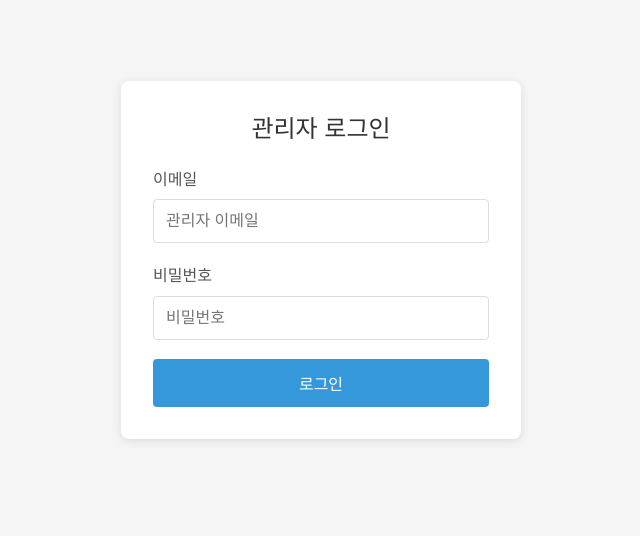
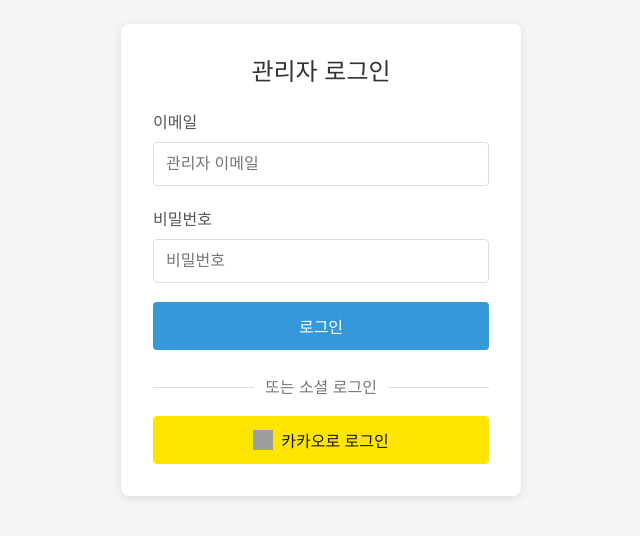
Before and after one commit to tangible-idea/SocialingTeaser, a Vue app: page /login in a window 1280 px wide. Shown: the part 140-676 px from the top of the page, without its empty margins (319-959 px from the left). Built offline with nearby package versions, Linux system fonts and the light colour scheme; no server answers; grey boxes are pictures that could not be loaded.

Commit message:
feat: add Kakao social login functionality with OAuth callback handling

```diff
--- a/src/router/index.js
+++ b/src/router/index.js
@@ -40,6 +40,11 @@ const routes = [
     path: '/submitted',
     name: 'Submitted',
     component: SubmittedPage
+  },
+  {
+    path: '/auth/callback',
+    name: 'AuthCallback',
+    component: () => import('../views/AuthCallback.vue')
   }
 ]
 
--- /dev/null
+++ b/src/views/AuthCallback.vue
@@ -0,0 +1,74 @@
+<template>
+  <div class="callback-container">
+    <div class="loader"></div>
+    <p>인증 처리 중입니다...</p>
+  </div>
+</template>
+
+<script>
+import { onMounted } from 'vue'
+import { useRouter } from 'vue-router'
+import supabase from '../supabase'
+
+export default {
+  name: 'AuthCallback',
+  setup() {
+    const router = useRouter()
+
+    onMounted(async () => {
+      try {
+        // 소셜 로그인 완료 후 세션 처리
+        const { data, error } = await supabase.auth.getSession()
+
+        if (error) {
+          console.error('인증 오류:', error.message)
+          router.push('/login')
+        } else if (data?.session) {
+          // 관리자 계정인지 확인하는 로직 필요
+          // 예시: 관리자 테이블/필드 확인 또는 특정 이메일 도메인 확인
+          console.log('로그인 성공:', data.session.user)
+          router.push('/admin')
+        } else {
+          router.push('/login')
+        }
+      } catch (err) {
+        console.error('인증 처리 중 오류 발생:', err)
+        router.push('/login')
+      }
+    })
+
+    return {}
+  }
+}
+</script>
+
+<style scoped>
+.callback-container {
+  display: flex;
+  flex-direction: column;
+  justify-content: center;
+  align-items: center;
+  min-height: 100vh;
+  background-color: #f5f5f5;
+}
+
+.loader {
+  border: 5px solid #f3f3f3;
+  border-top: 5px solid #3498db;
+  border-radius: 50%;
+  width: 50px;
+  height: 50px;
+  animation: spin 1s linear infinite;
+  margin-bottom: 20px;
+}
+
+@keyframes spin {
+  0% { transform: rotate(0deg); }
+  100% { transform: rotate(360deg); }
+}
+
+p {
+  color: #555;
+  font-size: 1.2rem;
+}
+</style>
--- a/src/views/LoginPage.vue
+++ b/src/views/LoginPage.vue
@@ -37,6 +37,19 @@
           {{ isLoading ? '로그인 중...' : '로그인' }}
         </button>
       </form>
+
+      <div class="social-login">
+        <p>또는 소셜 로그인</p>
+        <button
+          @click="handleKakaoLogin"
+          class="kakao-login-button"
+          type="button"
+          :disabled="isLoading"
+        >
+          <img src="https://developers.kakao.com/assets/img/about/logos/kakaotalksharing/kakaotalk_sharing_btn_small.png" alt="Kakao" class="kakao-icon">
+          카카오로 로그인
+        </button>
+      </div>
     </div>
   </div>
 </template>
@@ -55,6 +68,31 @@ export default {
     const error = ref('')
     const message = ref('')
     const isLoading = ref(false)
+
+    const handleKakaoLogin = async () => {
+      error.value = ''
+      message.value = ''
+      isLoading.value = true
+
+      try {
+        const { data, error: authError } = await supabase.auth.signInWithOAuth({
+          provider: 'kakao',
+          options: {
+            redirectTo: `${window.location.origin}/auth/callback`,
+            queryParams: {
+              scope: 'profile_nickname,profile_image'
+            }
+          }
+        })
+
+        if (authError) throw authError
+
+        // 리다이렉트가 자동으로 처리됨
+      } catch (err) {
+        error.value = '카카오 로그인 실패: ' + (err.message || '알 수 없는 오류가 발생했습니다.')
+        isLoading.value = false
+      }
+    }
 
     const handleLogin = async () => {
       error.value = ''
@@ -84,7 +122,8 @@ export default {
       error,
       message,
       isLoading,
-      handleLogin
+      handleLogin,
+      handleKakaoLogin
     }
   }
 }
@@ -177,4 +216,63 @@ input:focus {
   color: #155724;
   border: 1px solid #c3e6cb;
 }
+
+.social-login {
+  margin-top: 1.5rem;
+  text-align: center;
+}
+
+.social-login p {
+  color: #777;
+  margin-bottom: 1rem;
+  position: relative;
+}
+
+.social-login p::before,
+.social-login p::after {
+  content: "";
+  position: absolute;
+  top: 50%;
+  width: 30%;
+  height: 1px;
+  background-color: #ddd;
+}
+
+.social-login p::before {
+  left: 0;
+}
+
+.social-login p::after {
+  right: 0;
+}
+
+.kakao-login-button {
+  width: 100%;
+  padding: 0.75rem;
+  background-color: #FEE500;
+  color: #191919;
+  border: none;
+  border-radius: 4px;
+  font-size: 1rem;
+  cursor: pointer;
+  display: flex;
+  align-items: center;
+  justify-content: center;
+  transition: background-color 0.2s;
+}
+
+.kakao-login-button:hover {
+  background-color: #E6CF00;
+}
+
+.kakao-login-button:disabled {
+  background-color: #fef29d;
+  cursor: not-allowed;
+}
+
+.kakao-icon {
+  width: 20px;
+  height: 20px;
+  margin-right: 8px;
+}
 </style>
```
